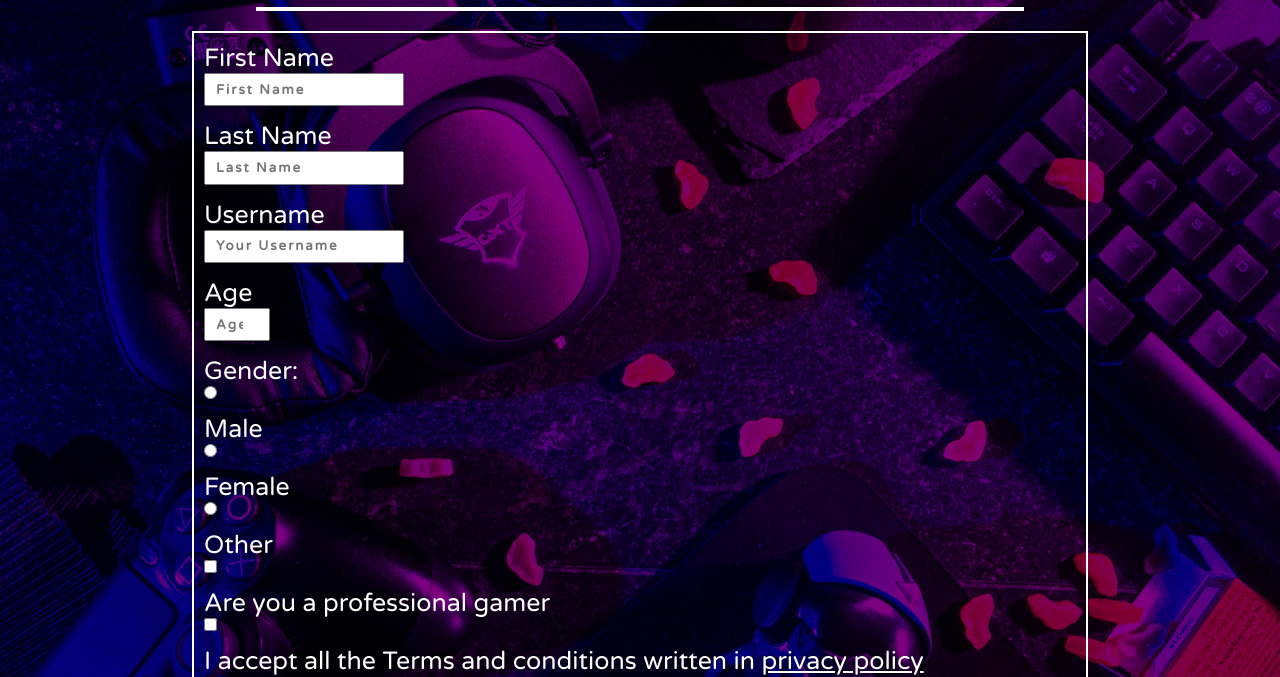
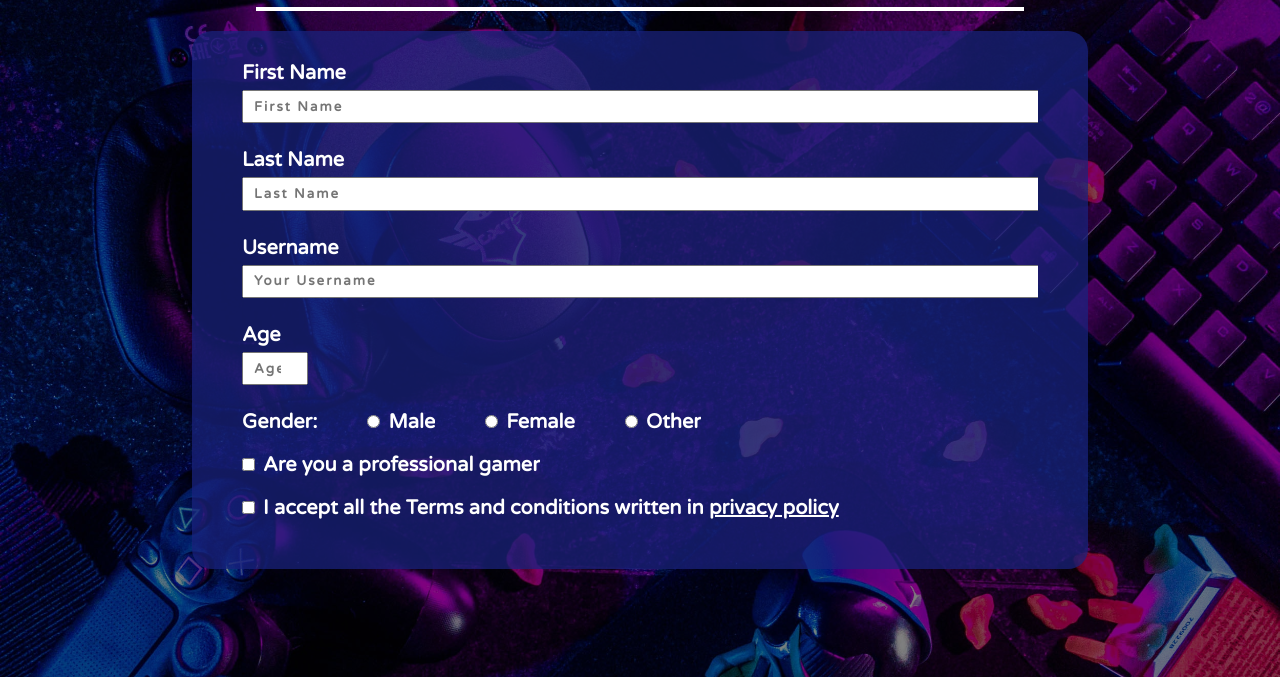
Before and after one commit to sjprogrammer12/BGMI-Survey-Form-Using-HTML-and-CSS, a plain HTML site: page index.html in a window 1280 px wide. Shown: the part 123-800 px from the top of the page. Drawn offline with Linux system fonts and the light colour scheme.

Commit message:
Finalized Form

```diff
--- a/index.html
+++ b/index.html
@@ -68,14 +68,21 @@
             class="form-element"
             placeholder="Age"
           />
+          <div class="box box1">
             <label for="gender" class="form-element"> Gender:</label>
             <input type="radio" name="gender" id="male" class="form-element" />
             <label for="male" class="form-element">Male</label>
-          <input type="radio" name="gender" id="female" class="form-element" />
+            <input
+              type="radio"
+              name="gender"
+              id="female"
+              class="form-element"
+            />
             <label for="female" class="form-element">Female</label>
-
             <input type="radio" name="gender" id="other" class="form-element" />
             <label for="other" class="form-element">Other</label>
+          </div>
+          <div class="box box2">
             <input
               type="checkbox"
               name="Acknoledgement"
@@ -85,11 +92,14 @@
             <label for="Acknoledgement" class="form-element"
               >Are you a professional gamer
             </label>
-          <input type="checkbox" name="t&c" id="t&c" class="form-element" />
-          <label for="t&c" class="form-element"
+          </div>
+          <div class="box box3">
+            <input type="checkbox" name="t-c" id="t-c" class="form-element" />
+            <label for="t-c" class="form-element"
               >I accept all the Terms and conditions written in
               <a href=""> privacy policy</a></label
             >
+          </div>
         </form>
       </div>
       <footer></footer>
--- a/style.css
+++ b/style.css
@@ -7,13 +7,15 @@
   font-family: "Varela Round", sans-serif;
 }
 .container {
-  background: url(/img/pexels-lucie-liz-3165335.jpg), purple no-repeat;
+  background: url(/img/pexels-lucie-liz-3165335.jpg),
+    rgba(0, 0, 0, 0.5) no-repeat;
   background-size: cover;
   background-blend-mode: multiply;
   background-attachment: fixed;
   height: 100vh;
   width: 100vw;
   padding-top: 35px;
+  overflow: scroll;
 }
 .head {
   display: flex;
@@ -49,13 +51,13 @@ p {
   margin-bottom: 20px;
 }
 .form-container {
-  border: 2px solid white;
-  border: 2px solid white;
+  background-color: rgba(26, 35, 126, 0.72);
   width: 70vw;
   margin: auto;
   display: flex;
-  padding: 10px 10px;
+  padding: 30px 50px;
   font-size: 5px;
+  border-radius: 20px;
 }
 .form-element {
   display: block;
@@ -64,7 +66,7 @@ input {
   color: rgb(0, 0, 0);
   font-weight: 700;
   letter-spacing: 2px;
-  margin-bottom: 15px;
+  margin-bottom: 25px;
 }
 #age {
   height: 2.5em;
@@ -73,11 +75,32 @@ input {
 #f-name,
 #l-name,
 #u-name {
-  width: 15em;
+  width: 60em;
   height: 2.5em;
   padding: 5px 10px;
 }
 label {
   color: white;
-  font-size: 5em;
+  font-size: 4em;
+  font-weight: 600;
+  margin-bottom: 5px;
 }
+.box {
+  display: flex;
+  align-items: baseline;
+  flex-wrap: wrap;
+}
+#male,
+#female,
+#other {
+  margin-left: 50px;
+  margin-right: 8px;
+}
+.box-2,
+.box-3 {
+  flex-wrap: nowrap;
+}
+#Acknoledgement,
+#t-c {
+  margin-right: 8px;
+}
```
Lines whose indentation alone changed are shown as unchanged.
